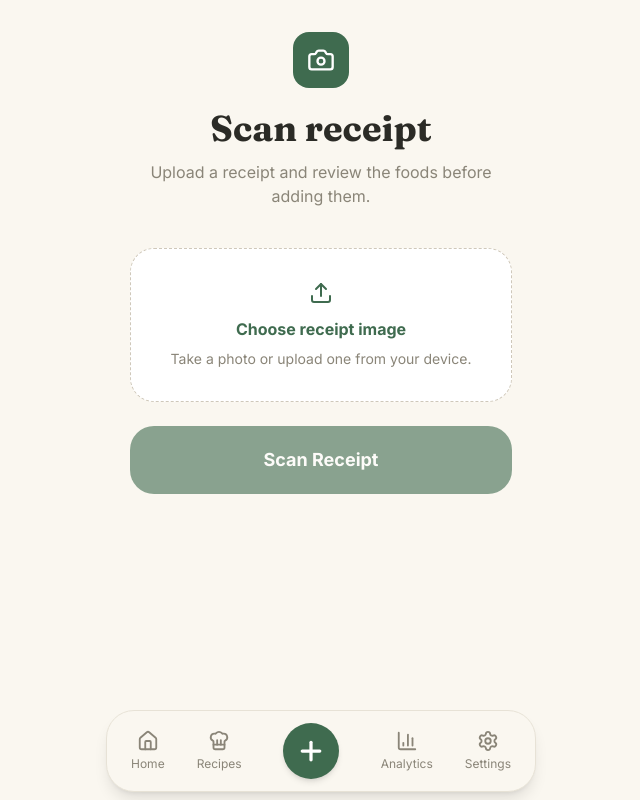
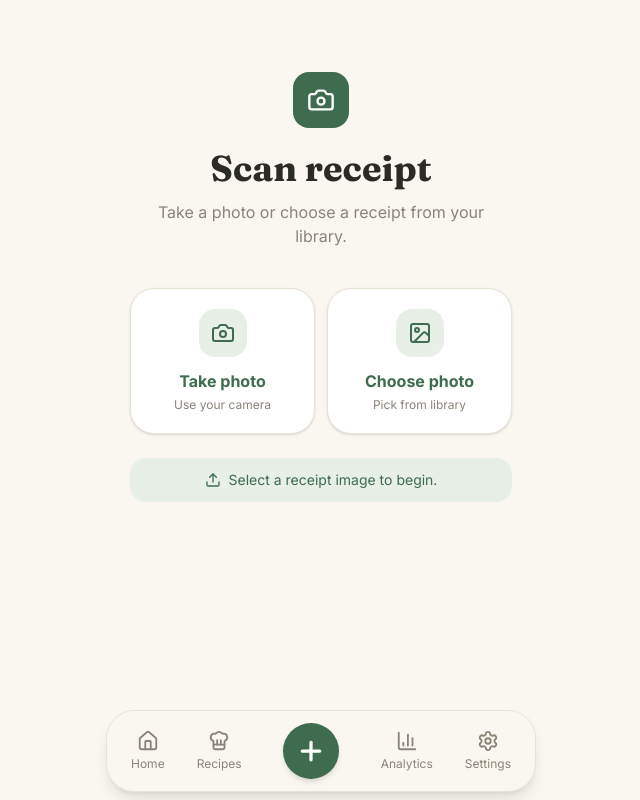
Before and after one commit to trishna427/conserva-launch, a Next.js app: page /scan in a window 1280 px wide. Shown: the whole page, without its empty margins (319-959 px from the left). Built offline with nearby package versions, Linux system fonts and the light colour scheme.

Commit message:
add camera and photo library

```diff
--- a/app/scan/page.tsx
+++ b/app/scan/page.tsx
@@ -4,8 +4,8 @@ import ReceiptItemCard from "@/components/ReceiptItemCard";
 import BottomNav from "@/components/BottomNav";
 import { getSuggestedShelfLife } from "@/lib/shelfLife";
 import { supabase } from "@/lib/supabase";
-import { Camera, Upload } from "lucide-react";
-import { useState } from "react";
+import { Camera, Image as ImageIcon, Upload } from "lucide-react";
+import { useRef, useState } from "react";
 
 type ScannedItem = {
   name: string;
@@ -31,6 +31,9 @@ function suggestExpiration(name: string) {
 }
 
 export default function ScanPage() {
+  const cameraInputRef = useRef<HTMLInputElement | null>(null);
+  const libraryInputRef = useRef<HTMLInputElement | null>(null);
+
   const [image, setImage] = useState<File | null>(null);
   const [preview, setPreview] = useState("");
   const [loading, setLoading] = useState(false);
@@ -49,13 +52,26 @@ export default function ScanPage() {
   }
 
   function removeImage() {
+    if (preview) {
+      URL.revokeObjectURL(preview);
+    }
+
     setImage(null);
     setPreview("");
     setItems([]);
     setExpandedItem(null);
+
+    if (cameraInputRef.current) {
+      cameraInputRef.current.value = "";
+    }
+
+    if (libraryInputRef.current) {
+      libraryInputRef.current.value = "";
+    }
   }
 
   async function estimateShelfLife(food: string) {
+    try {
       const response = await fetch("/api/estimate-shelf-life", {
         method: "POST",
         headers: {
@@ -72,7 +88,6 @@ export default function ScanPage() {
           response.status,
           data
         );
-
         return null;
       }
 
@@ -88,11 +103,12 @@ export default function ScanPage() {
 
       return {
         days,
-      location: data.location as
-        | "fridge"
-        | "freezer"
-        | "pantry",
+        location: data.location as "fridge" | "freezer" | "pantry",
       };
+    } catch (error) {
+      console.error("Shelf-life estimate failed:", error);
+      return null;
+    }
   }
 
   async function scanReceipt() {
@@ -100,6 +116,7 @@ export default function ScanPage() {
 
     setLoading(true);
 
+    try {
       const formData = new FormData();
       formData.append("receipt", image);
 
@@ -109,6 +126,12 @@ export default function ScanPage() {
       });
 
       const data = await response.json();
+
+      if (!response.ok) {
+        alert(data?.error || "Could not scan receipt.");
+        setLoading(false);
+        return;
+      }
 
       const scannedItems: ScannedItem[] = [];
 
@@ -139,10 +162,19 @@ export default function ScanPage() {
       }
 
       setItems(scannedItems);
+    } catch (error) {
+      console.error("Receipt scan failed:", error);
+      alert("Something went wrong while scanning the receipt.");
+    } finally {
       setLoading(false);
     }
+  }
 
-  function updateItem(index: number, field: keyof ScannedItem, value: string) {
+  function updateItem(
+    index: number,
+    field: keyof ScannedItem,
+    value: string
+  ) {
     setItems((current) =>
       current.map((item, i) =>
         i === index ? { ...item, [field]: value } : item
@@ -181,7 +213,14 @@ export default function ScanPage() {
         expiration_date: item.expiration_date,
         notes: "Added from receipt scan",
         used: false,
+        status: "active",
       }));
+
+    if (rows.length === 0) {
+      alert("No valid items to save.");
+      setSaving(false);
+      return;
+    }
 
     const { error } = await supabase.from("food_items").insert(rows);
 
@@ -193,41 +232,86 @@ export default function ScanPage() {
     }
 
     alert("Items added to your kitchen!");
-    setItems([]);
-    setImage(null);
-    setPreview("");
-    setExpandedItem(null);
+
+    removeImage();
   }
 
   return (
     <main className="flex min-h-screen justify-center bg-[#FAF7F0] text-[#2B2B26]">
-      <section className="min-h-screen w-full max-w-[430px] px-6 py-8 pb-28">
+      <section
+        className="min-h-screen w-full max-w-[430px] px-6 pb-28"
+        style={{
+          paddingTop: "max(72px, calc(env(safe-area-inset-top) + 24px))",
+        }}
+      >
         <div className="text-center">
           <div className="mx-auto mb-5 flex h-14 w-14 items-center justify-center rounded-2xl bg-[#3F6B4F] text-white">
             <Camera size={28} />
           </div>
 
-          <h1 className="font-serif text-4xl font-bold">Scan receipt</h1>
+          <h1 className="font-serif text-4xl font-bold">
+            Scan receipt
+          </h1>
+
           <p className="mt-3 text-[#8A8578]">
-            Upload a receipt and review the foods before adding them.
+            Take a photo or choose a receipt from your library.
           </p>
         </div>
 
-        <label className="mt-10 flex cursor-pointer flex-col items-center justify-center rounded-3xl border border-dashed border-[#CFC8BA] bg-white p-8 text-center">
-          <Upload className="mb-3 text-[#3F6B4F]" />
-          <p className="font-bold text-[#3F6B4F]">Choose receipt image</p>
-          <p className="mt-2 text-sm text-[#8A8578]">
-            Take a photo or upload one from your device.
+        <div className="mt-10 grid grid-cols-2 gap-3">
+          <button
+            type="button"
+            onClick={() => cameraInputRef.current?.click()}
+            className="flex flex-col items-center justify-center rounded-3xl border border-[#E7E2D6] bg-white p-5 text-center shadow-sm"
+          >
+            <div className="mb-3 flex h-12 w-12 items-center justify-center rounded-2xl bg-[#E7EFE6] text-[#3F6B4F]">
+              <Camera size={24} />
+            </div>
+
+            <p className="font-bold text-[#3F6B4F]">
+              Take photo
             </p>
 
+            <p className="mt-1 text-xs text-[#8A8578]">
+              Use your camera
+            </p>
+          </button>
+
+          <button
+            type="button"
+            onClick={() => libraryInputRef.current?.click()}
+            className="flex flex-col items-center justify-center rounded-3xl border border-[#E7E2D6] bg-white p-5 text-center shadow-sm"
+          >
+            <div className="mb-3 flex h-12 w-12 items-center justify-center rounded-2xl bg-[#E7EFE6] text-[#3F6B4F]">
+              <ImageIcon size={24} />
+            </div>
+
+            <p className="font-bold text-[#3F6B4F]">
+              Choose photo
+            </p>
+
+            <p className="mt-1 text-xs text-[#8A8578]">
+              Pick from library
+            </p>
+          </button>
+        </div>
+
         <input
+          ref={cameraInputRef}
           type="file"
           accept="image/*"
           capture="environment"
           className="hidden"
           onChange={handleImageUpload}
         />
-        </label>
+
+        <input
+          ref={libraryInputRef}
+          type="file"
+          accept="image/*"
+          className="hidden"
+          onChange={handleImageUpload}
+        />
 
         {preview && (
           <div className="relative mt-6 overflow-hidden rounded-3xl border border-[#E7E2D6] bg-white">
@@ -240,21 +324,37 @@ export default function ScanPage() {
               ×
             </button>
 
-            <img src={preview} alt="Receipt preview" className="w-full" />
+            <img
+              src={preview}
+              alt="Receipt preview"
+              className="w-full"
+            />
           </div>
         )}
 
+        {image && (
           <button
+            type="button"
             onClick={scanReceipt}
-          disabled={!image || loading}
+            disabled={loading}
             className="mt-6 w-full rounded-3xl bg-[#3F6B4F] py-5 text-lg font-bold text-white disabled:opacity-60"
           >
             {loading ? "Scanning..." : "Scan Receipt"}
           </button>
+        )}
+
+        {!image && (
+          <div className="mt-6 flex items-center justify-center gap-2 rounded-2xl bg-[#E7EFE6] px-4 py-3 text-sm text-[#3F6B4F]">
+            <Upload size={16} />
+            <span>Select a receipt image to begin.</span>
+          </div>
+        )}
 
         {items.length > 0 && (
           <div className="mt-8 space-y-4">
-            <h2 className="font-serif text-2xl font-bold">Review items</h2>
+            <h2 className="font-serif text-2xl font-bold">
+              Review items
+            </h2>
 
             {items.map((item, index) => (
               <ReceiptItemCard
@@ -263,7 +363,9 @@ export default function ScanPage() {
                 index={index}
                 expanded={expandedItem === index}
                 onToggle={() =>
-                  setExpandedItem(expandedItem === index ? null : index)
+                  setExpandedItem(
+                    expandedItem === index ? null : index
+                  )
                 }
                 onUpdate={updateItem}
                 onRemove={removeItem}
@@ -271,6 +373,7 @@ export default function ScanPage() {
             ))}
 
             <button
+              type="button"
               onClick={saveAllToKitchen}
               disabled={saving}
               className="w-full rounded-3xl bg-[#3F6B4F] py-5 text-lg font-bold text-white disabled:opacity-60"
```
Lines whose indentation alone changed are shown as unchanged.
